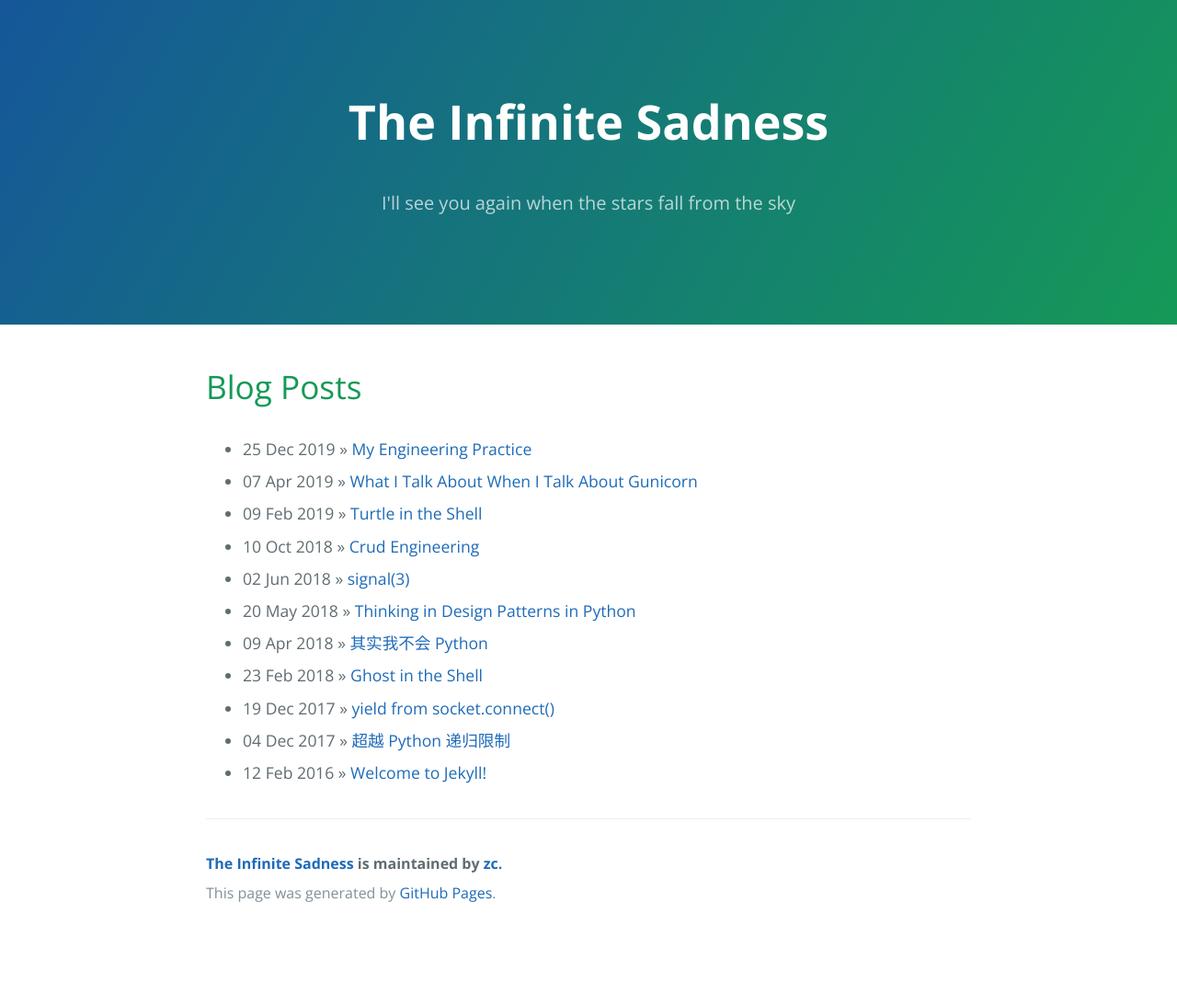
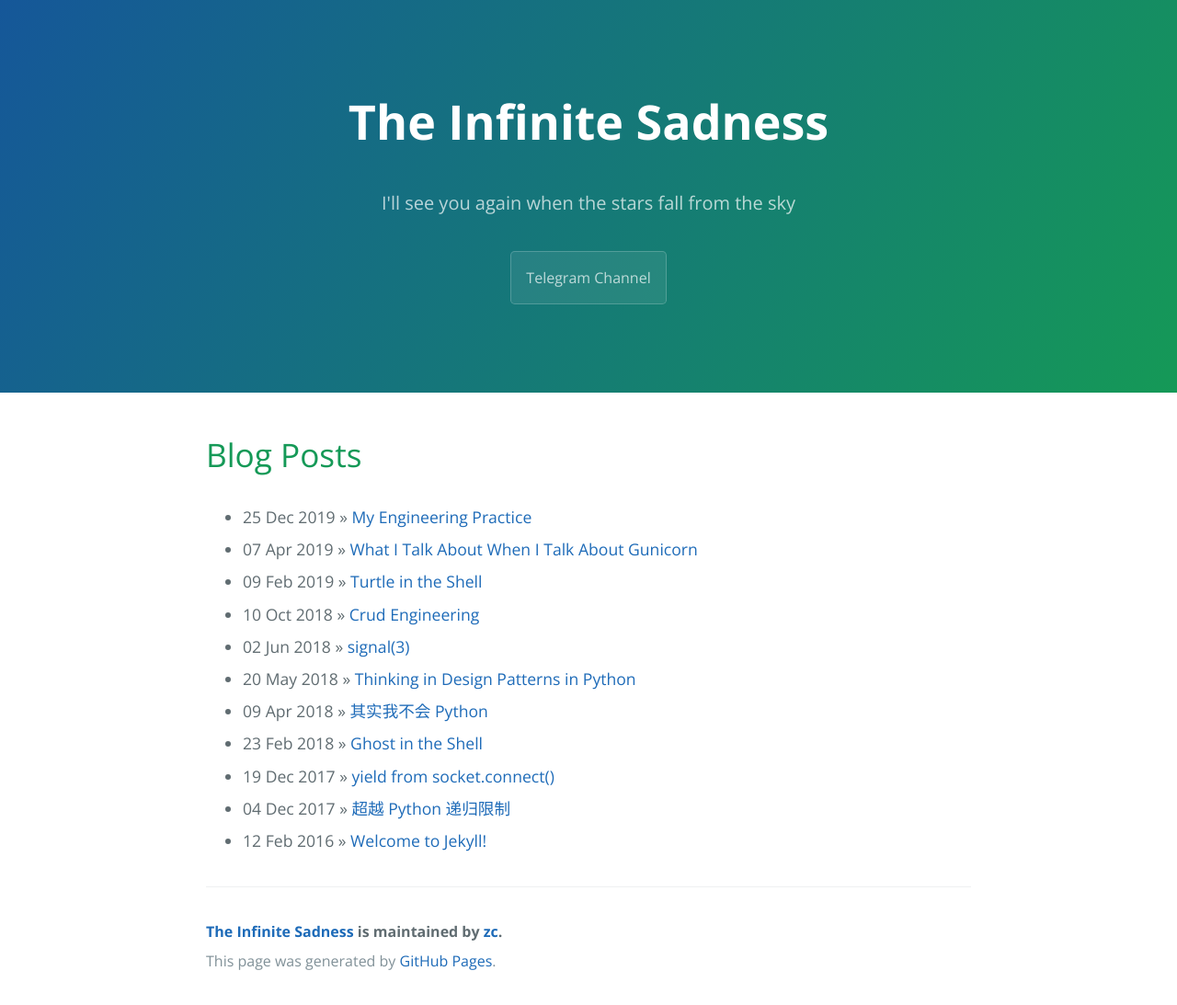
Before and after one commit to jschwinger233/jschwinger23.github.io, a Jekyll site: the page built from index.html, in a window 1280 px wide. Shown: the whole page at 92% size. Built offline with Jekyll 4.4.1, drawn with Linux system fonts in a browser that asks for light colours; the list of posts is cut into pages by our own code; before the commit the page ends 1019 px from its top, so only the background shows below that.

Commit message:
link to tg channel

```diff
--- a/_includes/page-header.html
+++ b/_includes/page-header.html
@@ -1,4 +1,5 @@
 <section class="page-header">
   <h1 class="project-name">{{ site.title }}</h1>
   <h2 class="project-tagline">{{ site.tagline }}</h2>
+  <a href="https://t.me/s/TheInfiniteSadness" class="btn">Telegram Channel</a>
 </section>
```
